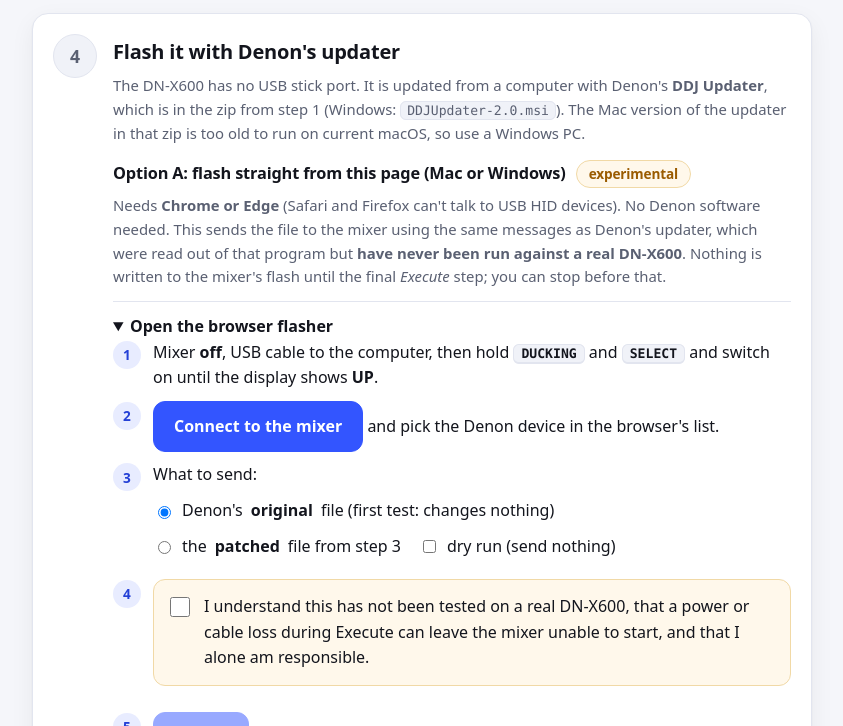
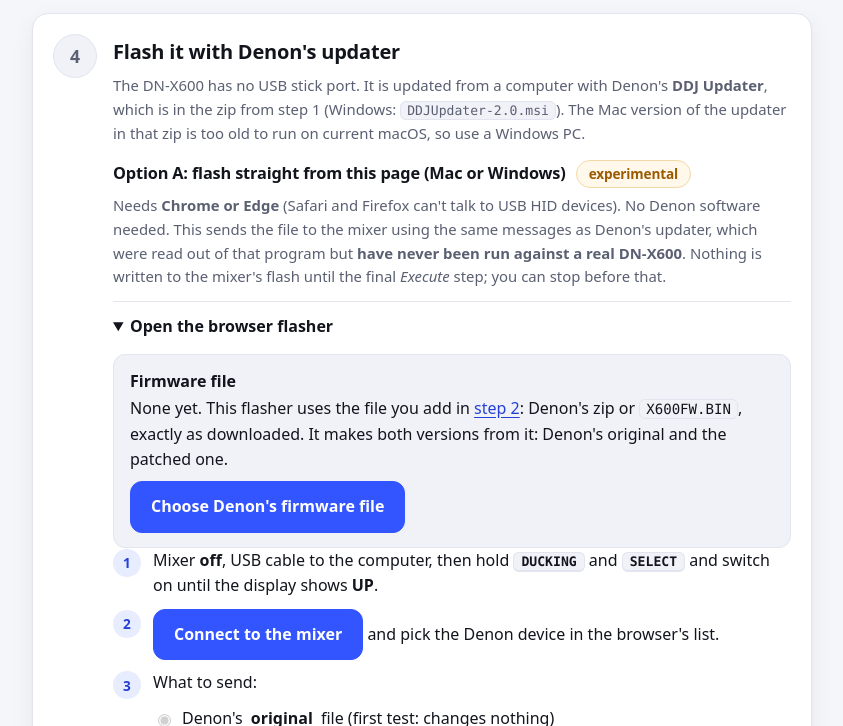
Before and after one commit to WhatMeansGithub/DN-X1700, a plain HTML site: page site/x600/index.html in a window 1280 px wide. Both pictures are taken after a click on the heading "Open the browser flasher". Shown: the part 2091-2817 px from the top of the page, without its empty margins (218-1061 px from the left). Drawn offline with Linux system fonts and the light colour scheme.

Commit message:
X600 page: make the browser flasher show which firmware file it uses
The flasher offered "original" and "patched" but the file is chosen in step 2, which was not obvious
(and the drop zone disappears once a file is accepted). The flasher now shows "no file yet" with a
button that opens the same chooser, then "Loaded <name>: original and patched ready"; the options and
Start stay disabled until a file is loaded. Tester guide updated to say the same.

Co-Authored-By: Claude Sonnet 5.5 <noreply@anthropic.com>

```diff
--- a/site/x600/index.html
+++ b/site/x600/index.html
@@ -273,13 +273,19 @@
         <details id="wf" style="margin-top:8px"><summary>Open the browser flasher</summary>
           <div id="wfno" class="callout warn" hidden><strong>This browser can't do it.</strong> WebHID is missing. Open this page in Chrome or Edge, or use Option B below.</div>
           <div id="wfui">
+            <div class="callout" id="wffilebox">
+              <strong>Firmware file</strong>
+              <span id="wffile">None yet. This flasher uses the file you add in <a href="#s2">step 2</a>: Denon's zip or <code>X600FW.BIN</code>, exactly as downloaded.
+                It makes both versions from it: Denon's original and the patched one.</span>
+              <div style="margin-top:8px"><button class="btn" id="wfpick" type="button">Choose Denon's firmware file</button></div>
+            </div>
             <ol class="flash">
               <li><div>Mixer <strong>off</strong>, USB cable to the computer, then hold <kbd>DUCKING</kbd> and <kbd>SELECT</kbd> and switch on until the display shows <strong>UP</strong>.</div></li>
               <li><div><button class="btn" id="wfconnect" type="button">Connect to the mixer</button> and pick the Denon device in the browser's list. <span class="hint" id="wfdev"></span></div></li>
               <li><div>What to send:
                 <div class="wf-row">
-                  <label><input type="radio" name="wfsrc" value="orig" checked> Denon's <strong>original</strong> file (first test: changes nothing)</label>
-                  <label><input type="radio" name="wfsrc" value="patched"> the <strong>patched</strong> file from step 3</label>
+                  <label><input type="radio" name="wfsrc" value="orig" checked disabled> Denon's <strong>original</strong> file (first test: changes nothing)</label>
+                  <label><input type="radio" name="wfsrc" value="patched" disabled> the <strong>patched</strong> file (made from the same file)</label>
                   <label><input type="checkbox" id="wfdry"> dry run (send nothing)</label>
                 </div></div></li>
               <li><div><label class="ack"><input type="checkbox" id="wfack"> <span>I understand this has not been tested on a real DN-X600, that a power or cable loss during Execute can leave the mixer unable to start, and that I alone am responsible.</span></label></div></li>
@@ -348,6 +354,7 @@
   const drop = $('drop'), input = $('file'), msg = $('msg'), ack = $('ack'), dl = $('dl');
   const CHECK = '<svg viewBox="0 0 24 24" fill="none" stroke-width="2.6" stroke-linecap="round" stroke-linejoin="round" aria-hidden="true"><path d="M5 12l5 5 9-10"/></svg>';
   const esc = (s) => String(s).replace(/[&<>"]/g, (c) => ({ '&': '&amp;', '<': '&lt;', '>': '&gt;', '"': '&quot;' }[c]));
+  let wfUpdate = () => {};              // set by the browser flasher below
   let patched = null, origFw = null, url = null, started = false, stage = 'waiting';   // started: the user has been to Denon's download or added a file
 
   function setSteps(next) {             // next: 'waiting' | 'verified'
@@ -364,6 +371,7 @@
   function reset() {
     patched = null; origFw = null; ack.checked = false; dl.disabled = true; $('saved').hidden = true; msg.innerHTML = ''; input.value = '';
     drop.classList.remove('busy'); $('droptitle').textContent = 'Drop the firmware file here';
+    wfUpdate();
     setSteps('waiting');
   }
 
@@ -400,6 +408,7 @@
     const rows = result.changes.map((c) => '<tr><td><code>0x' + c.offset.toString(16) + '</code></td><td><code>' + c.old + '</code></td><td><code>' + c.new + '</code></td><td>' + esc(c.reason) + '</td></tr>');
     rows.push('<tr><td><code>0x' + (P.size - 4).toString(16) + '</code></td><td><code>' + result.checksumWord.old + '</code></td><td><code>' + result.checksumWord.new + '</code></td><td>Checksum (CRC-32). Denon\'s updater refuses files whose checksum is wrong.</td></tr>');
     document.querySelector('#changes tbody').innerHTML = rows.join('');
+    wfUpdate();
     setSteps('verified');
     $('s3').scrollIntoView({ behavior: matchMedia('(prefers-reduced-motion: reduce)').matches ? 'auto' : 'smooth', block: 'center' });
   }
@@ -430,7 +439,20 @@
     let dev = null, running = false, stop = false;
     const log = (m) => { const t = $('wflog'); t.value += m + '\n'; t.scrollTop = t.scrollHeight; };
     const src = () => document.querySelector('input[name=wfsrc]:checked').value;
-    const refresh = () => { $('wfgo').disabled = running || !$('wfack').checked || (!dev && !$('wfdry').checked); };
+    const have = () => (src() === 'patched' ? !!patched : !!origFw);
+    const refresh = () => { $('wfgo').disabled = running || !have() || !$('wfack').checked || (!dev && !$('wfdry').checked); };
+    wfUpdate = () => {
+      const loaded = !!origFw && !!patched;
+      document.querySelectorAll('input[name=wfsrc]').forEach((r) => { r.disabled = !loaded; });
+      $('wfpick').hidden = loaded;
+      $('wffile').innerHTML = loaded
+        ? 'Loaded <strong>' + esc($('fname').textContent) + '</strong>: Denon\'s original (sha256 ' + esc(X1700.sha256(origFw).slice(0, 12)) + '...) and the patched version (sha256 ' + esc(patched.sha256.slice(0, 12)) + '...) are ready. Pick which one to send below. <button class="link-btn" id="wfchange" type="button">choose a different file</button>'
+        : 'None yet. This flasher uses the file you add in <a href="#s2">step 2</a>: Denon\'s zip or <code>X600FW.BIN</code>, exactly as downloaded. It makes both versions from it: Denon\'s original and the patched one.';
+      const ch = $('wfchange'); if (ch) ch.addEventListener('click', () => { reset(); input.click(); });
+      refresh();
+    };
+    $('wfpick').addEventListener('click', () => input.click());
+    document.querySelectorAll('input[name=wfsrc]').forEach((r) => r.addEventListener('change', refresh));
     ['wfack', 'wfdry'].forEach((i) => $(i).addEventListener('change', refresh));
     $('wfconnect').addEventListener('click', async () => {
       try {
@@ -448,7 +470,7 @@
     window.addEventListener('beforeunload', (e) => { if (running) { e.preventDefault(); e.returnValue = ''; } });
     $('wfgo').addEventListener('click', async () => {
       const image = src() === 'patched' ? (patched && patched.image) : origFw;
-      if (!image) { $('wfstatus').textContent = 'Add Denon\'s firmware file in step 2 first' + (src() === 'patched' ? ' (the patched file is made there).' : '.'); return; }
+      if (!image) { $('wfstatus').textContent = 'Choose Denon\'s firmware file first (the button at the top of this box).'; return; }
       try {
         if (!X1700.integrityOk(image, P)) throw new Error('The file fails its CRC check.');
         WF.checkImage(image, { name: 'DN-X600', pid: 0x500F, size: P.size });
@@ -464,7 +486,7 @@
       } catch (e) { log('ERROR: ' + e.message); $('wfstatus').textContent = 'Stopped: ' + e.message; }
       finally { link.close(); running = false; $('wfstop').hidden = true; refresh(); }
     });
-    refresh();
+    wfUpdate();
   })();
   setSteps('waiting');
 })();
```
Also changed, not shown: 1 other file.
